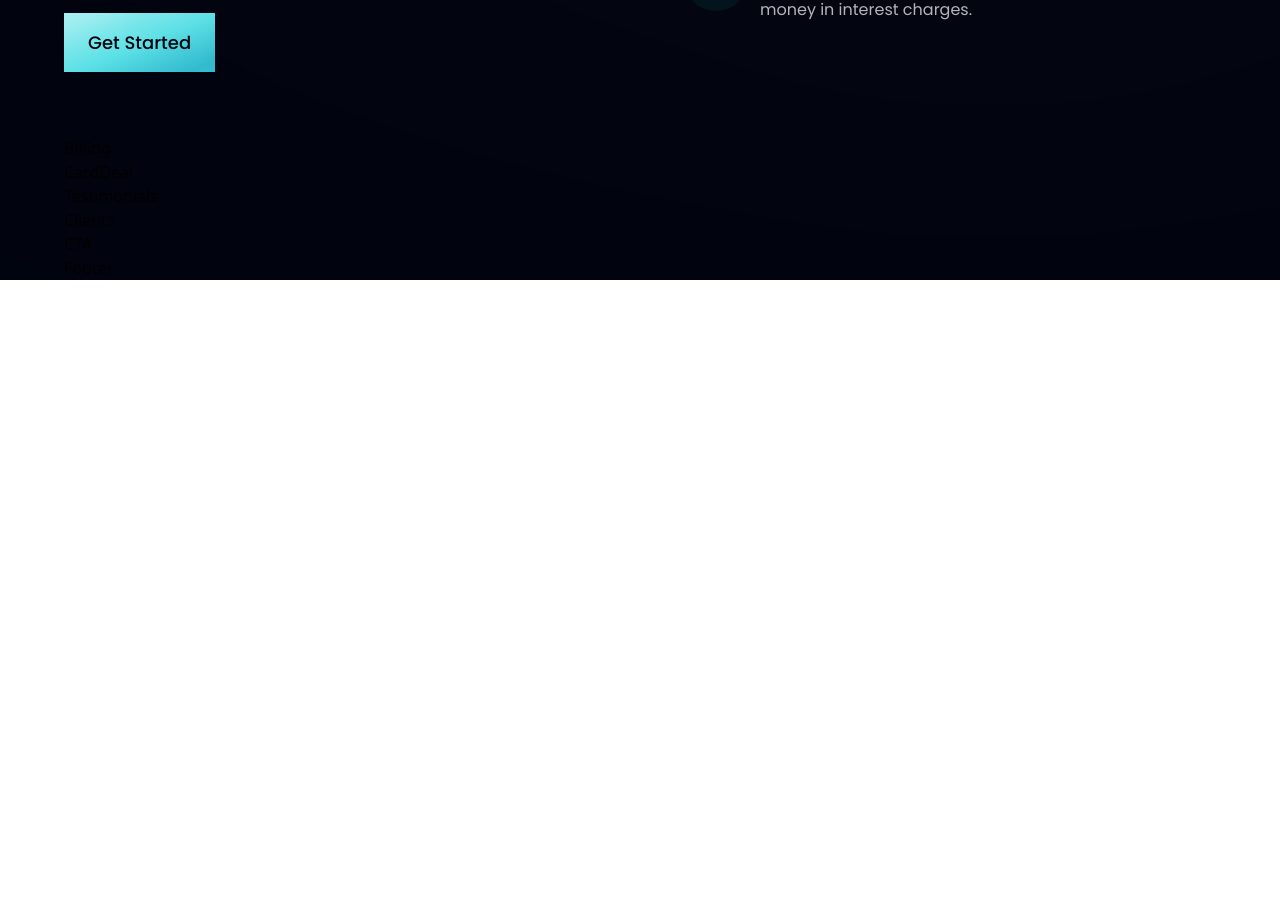
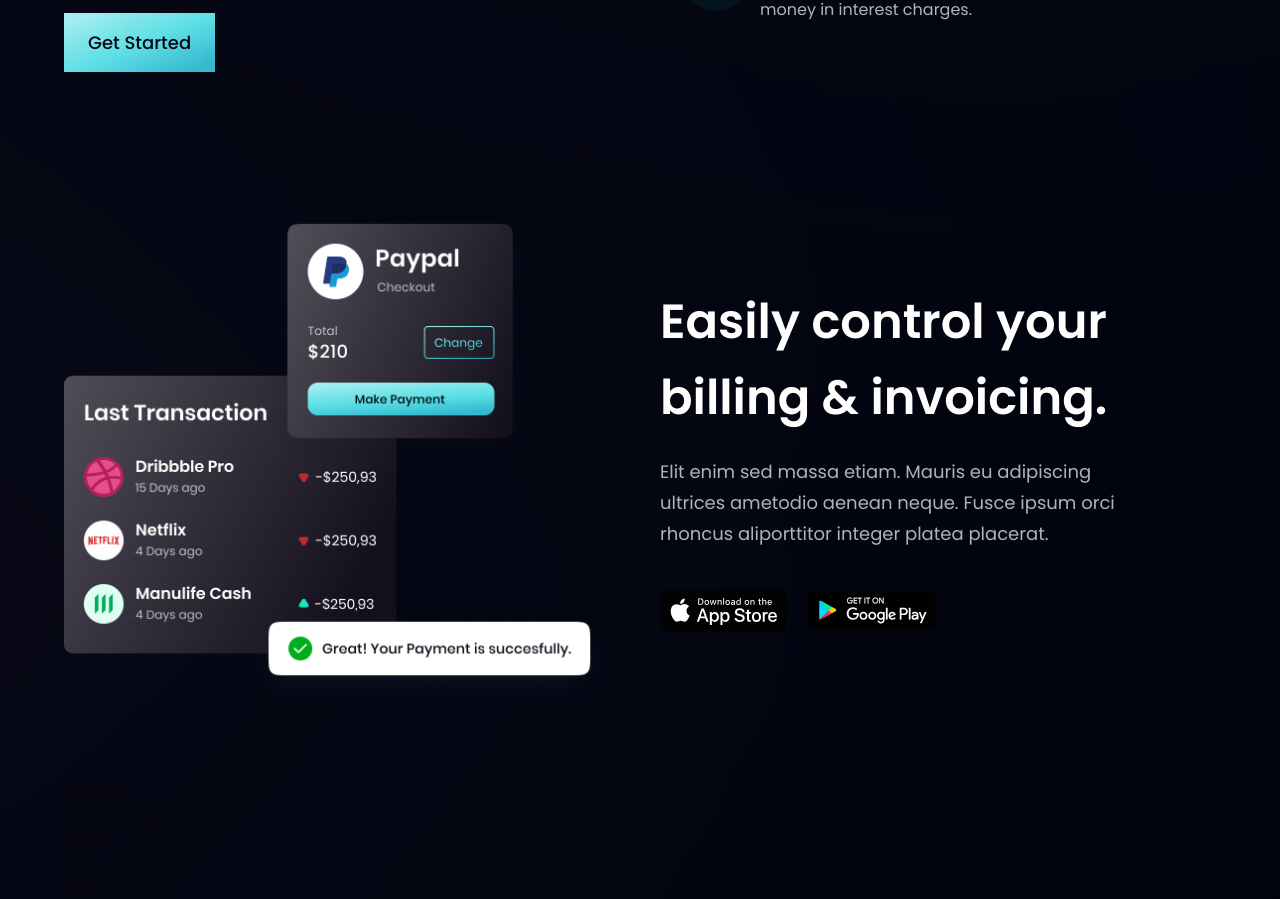
Before and after one commit to Denysmak/Bank-modern-app, a React (Vite) app: page / in a window 1280 px wide. Shown: the part 1386-2285 px from the top of the page. Before the commit the page ends 1666 px from the top, so only its background shows below. Built offline with nearby package versions, Linux system fonts and the light colour scheme.

Commit message:
termina seção billing

```diff
--- a/src/components/Billing.jsx
+++ b/src/components/Billing.jsx
@@ -1,7 +1,28 @@
-const Billing = () => {
-  return (
-    <div>Billing</div>
+import { apple, bill, google } from '../assets';
+import styles, { layout } from '../style';
+
+
+
+const Billing = () => (
+    <section id='product' className={layout.sectionReverse}>
+      <div className={layout.sectionImgReverse}>
+        <img src={bill} alt="billing" className='w-[100%] h-[100%] relative z-[5] '/>
+        <div className='absolute z-[3] -left-1/2 top-0 w-[50%] h-[50%] rounded-full white__gradient'/>
+        <div className='absolute z-[0] -left-1/2 bottom-0 w-[50%] h-[50%] rounded-full pink__gradient'/>
+      </div>
+      <div className={layout.sectionInfo}>
+        <h2 className={`${styles.heading2} md:min-w-[500px]`}>Easily control your <br className='sm:block hidden'/> billing & invoicing.</h2>
+        <p className={`${styles.paragraph} max-w-[470px] mt-5`}>
+          Elit enim sed massa etiam. Mauris eu adipiscing ultrices ametodio aenean neque. Fusce ipsum orci rhoncus aliporttitor integer platea placerat.
+        </p>
+        <div className='flex flex-row flex-wrap sm:mt-10 mt-6'>
+          <img src={apple} alt="apple_store" className='w-[128px] h-[42px] object-contain mr-5 cursor-pointer'/>
+
+          <img src={google} alt="google_store" className='w-[128px] h-[42px] object-contain cursor-pointer'/>
+        </div>
+      </div>
+    </section>
   )
-}
+
 
 export default Billing
```
